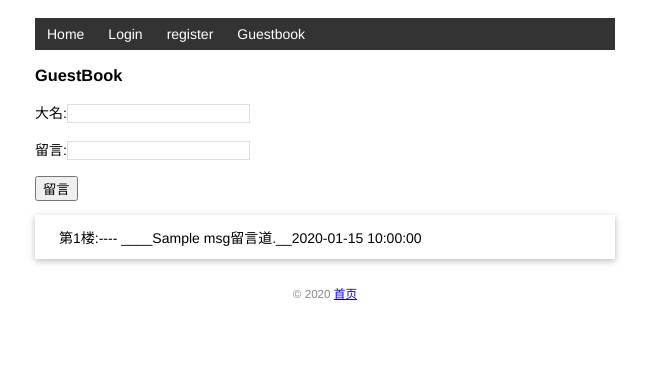
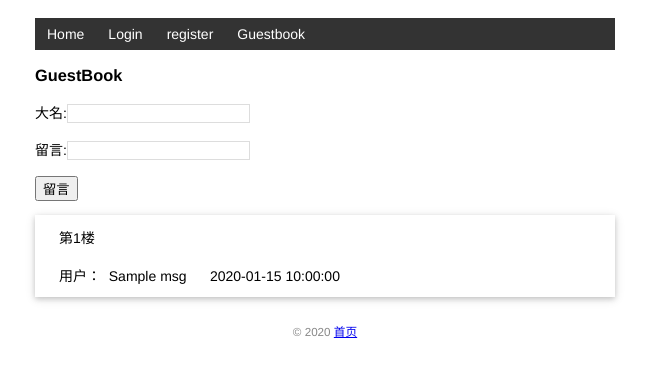
Before and after one commit to xxqq2017/flask, a Python web app: template templates/guestbook.html in a window 1280 px wide. Shown: the part 44-421 px from the top of the page, without its empty margins (315-964 px from the left). Run offline with Jinja, Linux system fonts and the light colour scheme; the template is opened without the code that fills it: most values are stand-ins (such as "Sample title", 1, 10 or a date in 2020).

Commit message:
增加留言功能

```diff
--- a/models.py
+++ b/models.py
@@ -1,7 +1,7 @@
 from flask_login import login_user,logout_user,login_required,UserMixin
 from myapp import db
 from werkzeug.security import generate_password_hash, check_password_hash
-import time
+import datetime
 
 class User(db.Model,UserMixin):  # 表名将会是 user（自动生成，小写处理）
     __tablename__ = 'user'
@@ -30,4 +30,4 @@ class Guestbook(db.Model):  # 表名将会是 movie
     id = db.Column(db.Integer, primary_key=True,auto_increment=True)  # 主键
     name = db.Column(db.String(60))
     msg = db.Column(db.String(100))
-    c_time = db.Column(db.DateTime,default='2020-01-01 00:00:00')
+    c_time = db.Column(db.DateTime,default=datetime.datetime.now)
--- a/templates/guestbook.html
+++ b/templates/guestbook.html
@@ -9,9 +9,8 @@
 </form>
 <ul class="movie-list">
  {% for msg in msgs %}
-    <li>第{{ msg.id }}楼:--{{ msg.msg }}--
-        ____{{ msg.name }}留言道.__{{ msg.c_time }}</li>
+    <li>第{{ msg.id }}楼<h1>{{ msg.msg }}</h1>
+        用户：&nbsp;&nbsp;{{ msg.name }}&nbsp;&nbsp;&nbsp;&nbsp;&nbsp;&nbsp;{{ msg.c_time }}</li>
 {% endfor %}
 </ul>
-
 {% endblock %}
```
Also changed, not shown: views.py (+3 -4 lines).
